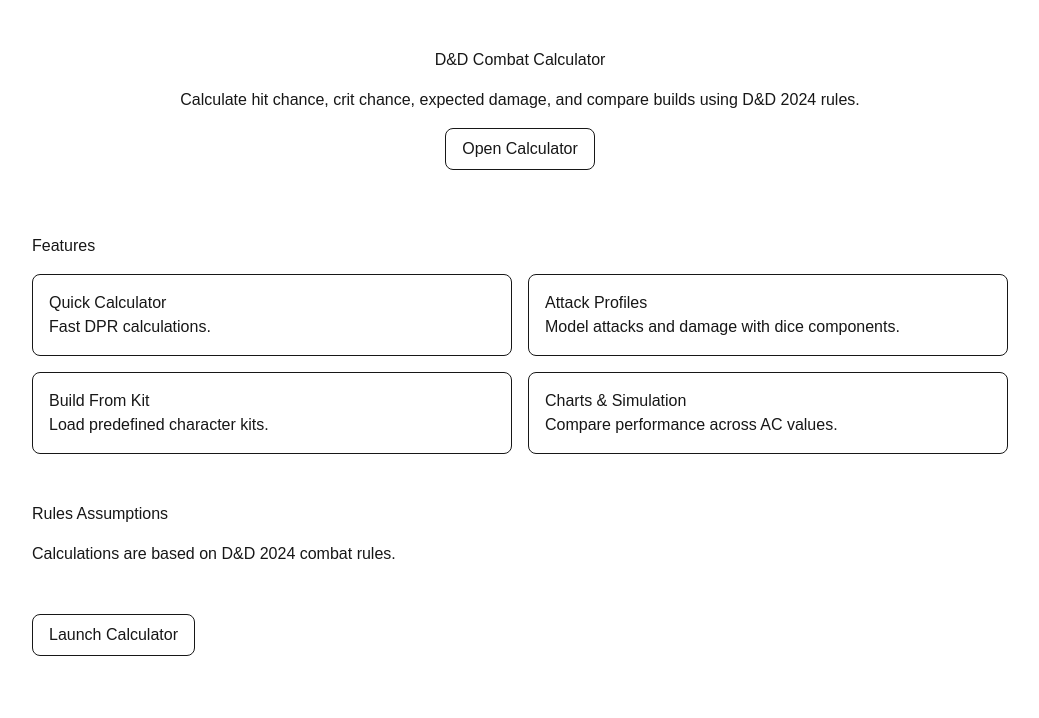
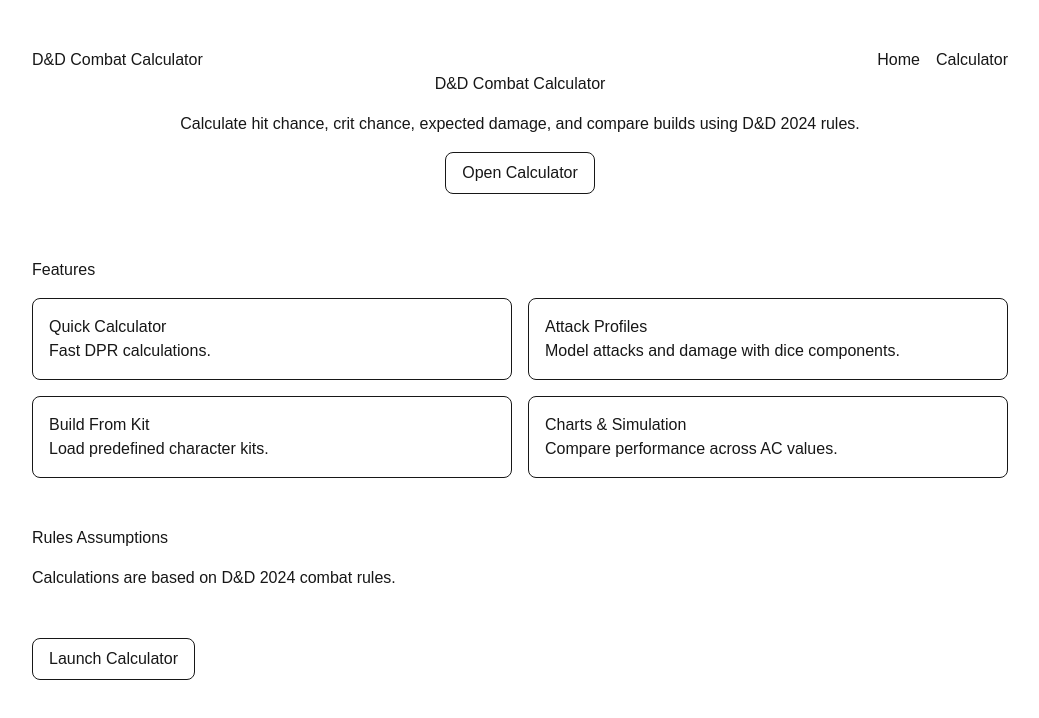
Before and after one commit to edrezner/dnd-combat-calculator, a Next.js app: page / in a window 1280 px wide. Shown: the top 718 px of the page, without its empty margins (120-1159 px from the left). Built offline with nearby package versions, Linux system fonts and the light colour scheme.

Commit message:
Add shared header component and site navigation

```diff
--- a/src/app/calc/page.tsx
+++ b/src/app/calc/page.tsx
@@ -1,6 +1,7 @@
 "use client";
 
 import { useState } from "react";
+import Header from "../components/Header";
 import QuickCalcForm from "./components/QuickCalcForm";
 import AttackProfileForm from "./components/AttackProfileForm";
 import BuildFromKitForm from "./components/BuildFromKitForm";
@@ -16,6 +17,7 @@
 
   return (
     <main className="mx-auto max-w-xl p-6 space-y-6">
+      <Header />
       <h1 className="text-2xl font-semibold">DPR Calculator</h1>
 
       {/* Toggle */}
--- /dev/null
+++ b/src/app/components/Header.tsx
@@ -0,0 +1,15 @@
+import Link from "next/link";
+
+export default function Header() {
+  return (
+    <header>
+      <nav className="flex items-center gap-4">
+        <Link href="/">D&D Combat Calculator</Link>
+        <Link href="/" className="ml-auto">
+          Home
+        </Link>
+        <Link href="/calc">Calculator</Link>
+      </nav>
+    </header>
+  );
+}
--- a/src/app/page.tsx
+++ b/src/app/page.tsx
@@ -1,8 +1,10 @@
 import Link from "next/link";
+import Header from "./components/Header";
 
 export default function Home() {
   return (
     <main className="max-w-5xl mx-auto px-6 py-12">
+      <Header />
       <section className="text-center space-y-4 mb-16">
         <h1>D&D Combat Calculator</h1>
 
```
